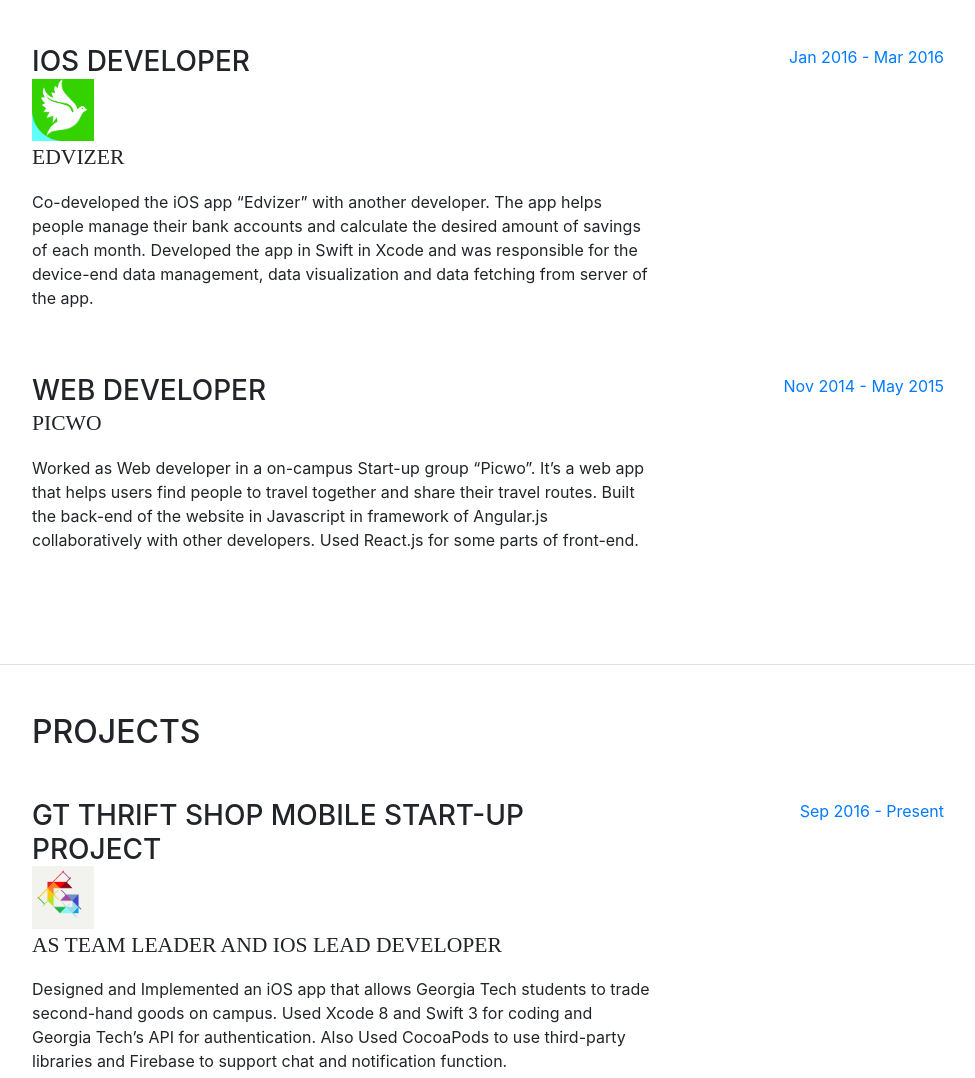
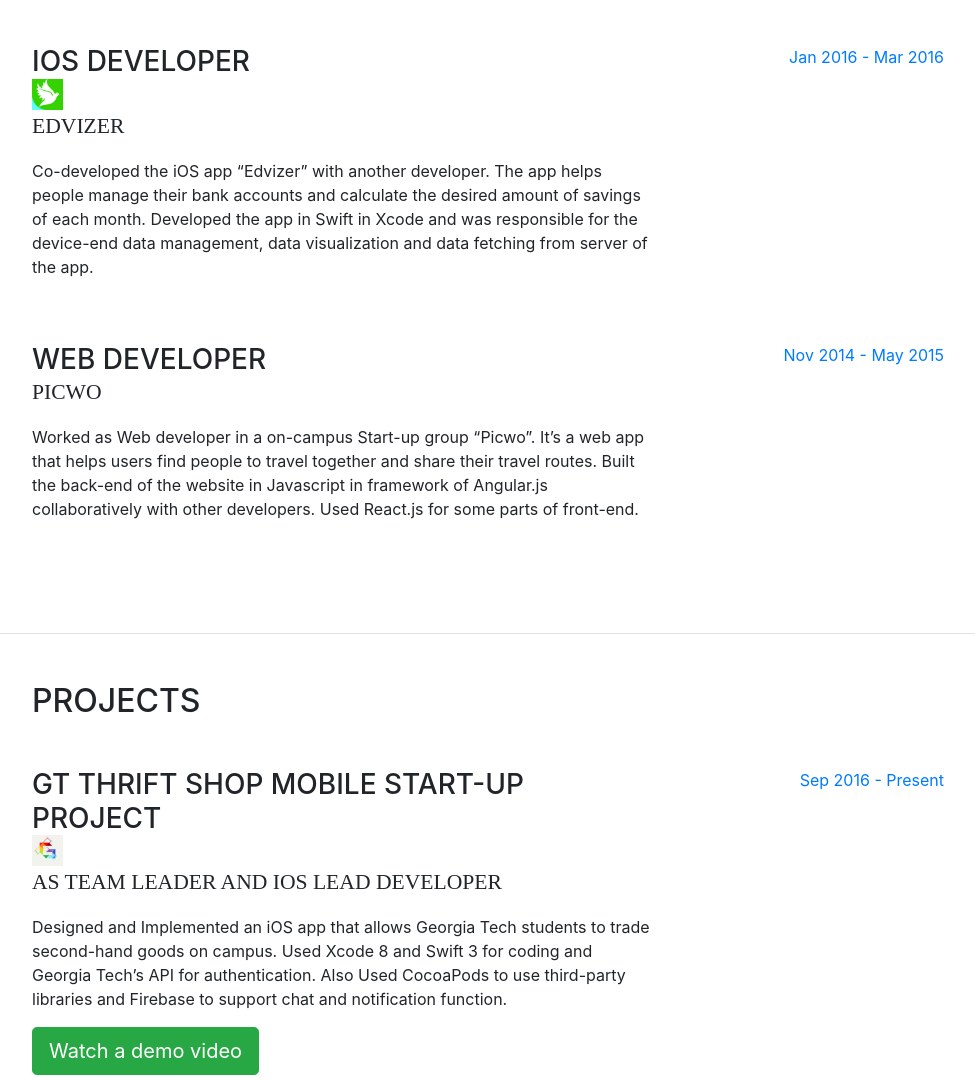
Before and after one commit to CinaShi/CinaShi.github.io, a website with bundled scripts: page index.html in a window 1280 px wide. Shown: the part 1243-2321 px from the top of the page, without its empty margins (288-1263 px from the left). Built offline with nearby package versions, Linux system fonts and the light colour scheme; a web font is replaced by a local one.

Commit message:
5percent

```diff
--- a/index.html
+++ b/index.html
@@ -112,7 +112,7 @@
             <div class="resume-content mr-auto">
               <h3 class="mb-0">iOS Developer</h3>
               <span class="d-none d-lg-block">
-                <img class="img-fluid" src="img/EdvizerLogo.png" alt="" style="width:10%">
+                <img class="img-fluid" src="img/EdvizerLogo.png" alt="" style="width:5%">
               </span>
               <div class="subheading mb-3">Edvizer</div>
               <p>Co-developed the iOS app “Edvizer” with another developer. The app helps people manage their bank accounts and calculate the desired amount of savings of each month. Developed the app in Swift in Xcode and was responsible for the device-end data management, data visualization and data fetching from server of the app.</p>
@@ -144,7 +144,7 @@
             <div class="resume-content mr-auto">
               <h3 class="mb-0">GT Thrift Shop Mobile Start-up Project</h3>
               <span class="d-none d-lg-block">
-                <img class="img-fluid" src="img/GTTSLogo.png" alt="" style="width:10%">
+                <img class="img-fluid" src="img/GTTSLogo.png" alt="" style="width:5%">
               </span>
               <div class="subheading mb-3">as Team leader and iOS Lead Developer</div>
               <p>Designed and Implemented an iOS app that allows Georgia Tech students to trade second-hand goods on campus. Used Xcode 8 and Swift 3 for coding and Georgia Tech’s API for authentication. Also Used CocoaPods to use third-party libraries and Firebase to support chat and notification function.</p>
```
